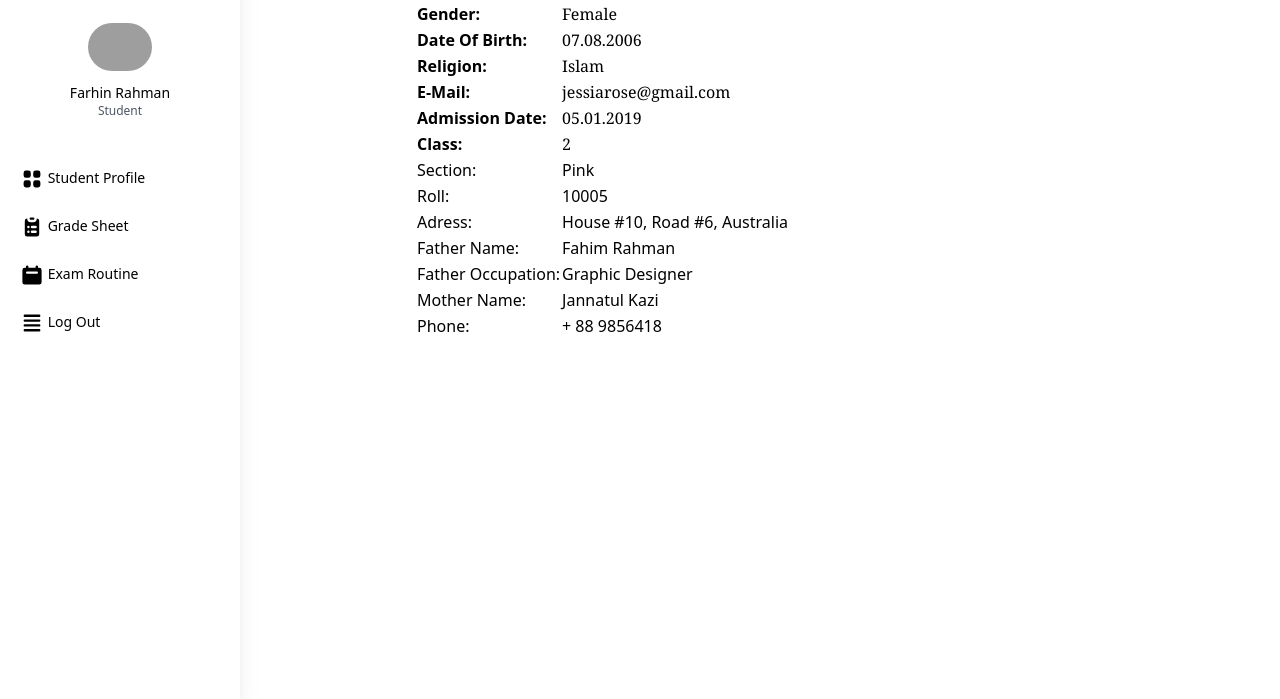
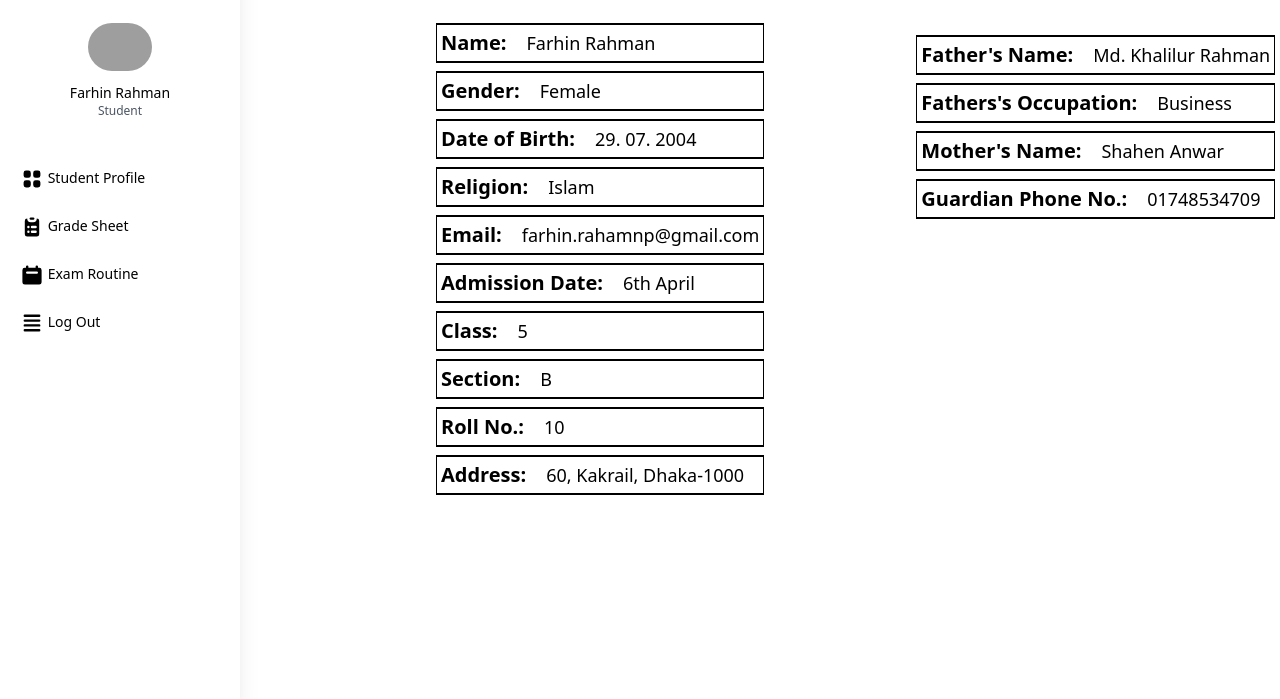
Before and after one commit to farhinrahman1/School-Management-system, a website: page student.html in a window 1280 px wide. Shown: the part 101-800 px from the top of the page. Drawn offline with Linux system fonts and the light colour scheme; grey boxes are pictures that could not be loaded.

Commit message:
student commit

```diff
--- a/student.html
+++ b/student.html
@@ -123,83 +123,72 @@
               </div>
             </div>
         </section>
-
-        <section class="mt-10">
+        <section class="mt-10 flex flex-col">
             <!-- make a heading of student profile in tailwind -->
             <h1 class="text-3xl font-serif text-black text-center font-semibold">Student Profile</h1>
-            <div class="col-4-xxxl col-12">
-              <div class="card dashboard-card-ten">
-                  <div class="card-body"></div>
-                      <div class="student-info">
-                          <div class="">
-                              <table class="table text-nowrap">
-                                  <tbody class="">
-                                      <tr>
-                                          <td class="font-semibold">Name:</td>
-                                          <td class="font-serif">Jessia Rose</td>
-                                      </tr>
-                                      <tr>
-                                          <td class="font-semibold">Gender:</td>
-                                          <td class="font-serif">Female</td>
-                                      </tr>
-                                      <tr>
-                                          <td class="font-semibold">Date Of Birth:</td>
-                                          <td class="font-serif">07.08.2006</td>
-                                      </tr>
-                                      <tr>
-                                          <td class="font-semibold">Religion:</td>
-                                          <td class="font-serif">Islam</td>
-                                      </tr>
-                                      <tr>
-                                          <td class="font-semibold">E-Mail:</td>
-                                          <td class="font-serif">jessiarose@gmail.com</td>
-                                      </tr>
-                                      <tr>
-                                          <td class="font-semibold">Admission Date:</td>
-                                          <td class="font-serif">05.01.2019</td>
-                                      </tr>
-                                      <tr>
-                                          <td class="font-semibold">Class:</td>
-                                          <td class="font-serif">2</td>
-                                      </tr>
-                                      <tr>
-                                          <td>Section:</td>
-                                          <td class="font-medium text-dark-medium">Pink</td>
-                                      </tr>
-                                      <tr>
-                                          <td>Roll:</td>
-                                          <td class="font-medium text-dark-medium">10005</td>
-                                      </tr>
-                                      <tr>
-                                          <td>Adress:</td>
-                                          <td class="font-medium text-dark-medium">House #10, Road #6,
-                                              Australia</td>
-                                      </tr>
-                                      <tr>
-                                        <td>Father Name:</td>
-                                        <td class="font-medium text-dark-medium">Fahim Rahman</td>
-                                    </tr>
-                                    <tr>
-                                      <td>Father Occupation:</td>
-                                      <td class="font-medium text-dark-medium">Graphic Designer</td>
-                                  </tr>
-                                    <tr>
-                                        <td>Mother Name:</td>
-                                        <td class="font-medium text-dark-medium">Jannatul Kazi</td>
-                                    </tr>
-                                      <tr>
-                                          <td>Phone:</td>
-                                          <td class="font-medium text-dark-medium">+ 88 9856418</td>
-                                      </tr>
-                                  </tbody>
-                              </table>
+                          <div class="text-start mt-10">
+                                    <div class="flex flex-row mx-5 bg-[#ffffff] text-black  border p-1 m-2 border-black border-y-2">
+                                      <h1 class="font-semibold text-xl mr-5">Name:</h1>
+                                      <h1 class="font-normal text-lg">Farhin Rahman</h1>
+                                    </div>
+                                    <div class="flex flex-row mx-5 bg-[#ffffff] text-black  border p-1 m-2 border-black border-y-2">
+                                      <h1 class="font-semibold text-xl mr-5">Gender:</h1>
+                                      <h1 class="font-normal text-lg">Female</h1>
+                                    </div>
+                                    <div class="flex flex-row mx-5 bg-[#ffffff] text-black  border p-1 m-2 border-black border-y-2">
+                                      <h1 class="font-semibold text-xl mr-5">Date of Birth:</h1>
+                                      <h1 class="font-normal text-lg">29. 07. 2004</h1>
+                                    </div>
+                                    <div class="flex flex-row mx-5 bg-[#ffffff] text-black  border p-1 m-2 border-black border-y-2">
+                                      <h1 class="font-semibold text-xl mr-5">Religion:</h1>
+                                      <h1 class="font-normal text-lg">Islam</h1>
+                                    </div>
+                                    <div class="flex flex-row mx-5 bg-[#ffffff] text-black  border p-1 m-2 border-black border-y-2">
+                                      <h1 class="font-semibold text-xl mr-5">Email:</h1>
+                                      <h1 class="font-normal text-lg">farhin.rahamnp@gmail.com</h1>
+                                    </div>
+                                    <div class="flex flex-row mx-5 bg-[#ffffff] text-black  border p-1 m-2 border-black border-y-2">
+                                      <h1 class="font-semibold text-xl mr-5">Admission Date:</h1>
+                                      <h1 class="font-normal text-lg">6th April</h1>
+                                    </div>
+                                    <div class="flex flex-row mx-5 bg-[#ffffff] text-black  border p-1 m-2 border-black border-y-2">
+                                      <h1 class="font-semibold text-xl mr-5">Class:</h1>
+                                      <h1 class="font-normal text-lg">5</h1>
+                                    </div>
+                                    <div class="flex flex-row mx-5 bg-[#ffffff] text-black  border p-1 m-2 border-black border-y-2">
+                                      <h1 class="font-semibold text-xl mr-5">Section:</h1>
+                                      <h1 class="font-normal text-lg">B</h1>
+                                    </div>
+                                    <div class="flex flex-row mx-5 bg-[#ffffff] text-black  border p-1 m-2 border-black border-y-2">
+                                      <h1 class="font-semibold text-xl mr-5">Roll No.:</h1>
+                                      <h1 class="font-normal text-lg">10</h1>
+                                    </div>
+                                    <div class="flex flex-row mx-5 bg-[#ffffff] text-black  border p-1 m-2 border-black border-y-2">
+                                      <h1 class="font-semibold text-xl mr-5">Address:</h1>
+                                      <h1 class="font-normal text-lg">60, Kakrail, Dhaka-1000</h1>
+                                    </div>
                           </div>
-                      </div>
-                  </div>
-              </div>
+        </section>
+        <section class="mt-32 -mx-16 flex flex-col">
+          <div class="">
+            <div class="flex flex-row mx-5 bg-[#ffffff] text-black  border p-1 m-2 border-black border-y-2">
+              <h1 class="font-semibold text-xl mr-5">Father's Name:</h1>
+              <h1 class="font-normal text-lg">Md. Khalilur Rahman</h1>
+            </div>
+            <div class="flex flex-row mx-5 bg-[#ffffff] text-black  border p-1 m-2 border-black border-y-2">
+              <h1 class="font-semibold text-xl mr-5">Fathers's Occupation:</h1>
+              <h1 class="font-normal text-lg">Business</h1>
+            </div>
+            <div class="flex flex-row mx-5 bg-[#ffffff] text-black  border p-1 m-2 border-black border-y-2">
+              <h1 class="font-semibold text-xl mr-5">Mother's Name:</h1>
+              <h1 class="font-normal text-lg">Shahen Anwar</h1>
+            </div>
+            <div class="flex flex-row mx-5 bg-[#ffffff] text-black  border p-1 m-2 border-black border-y-2">
+              <h1 class="font-semibold text-xl mr-5">Guardian Phone No.:</h1>
+              <h1 class="font-normal text-lg">01748534709</h1>
+            </div>
           </div>
+        </section>
 
-        </section>
-    </div>
 </body>
 </html>
```
Also changed, not shown: css/output.css.
